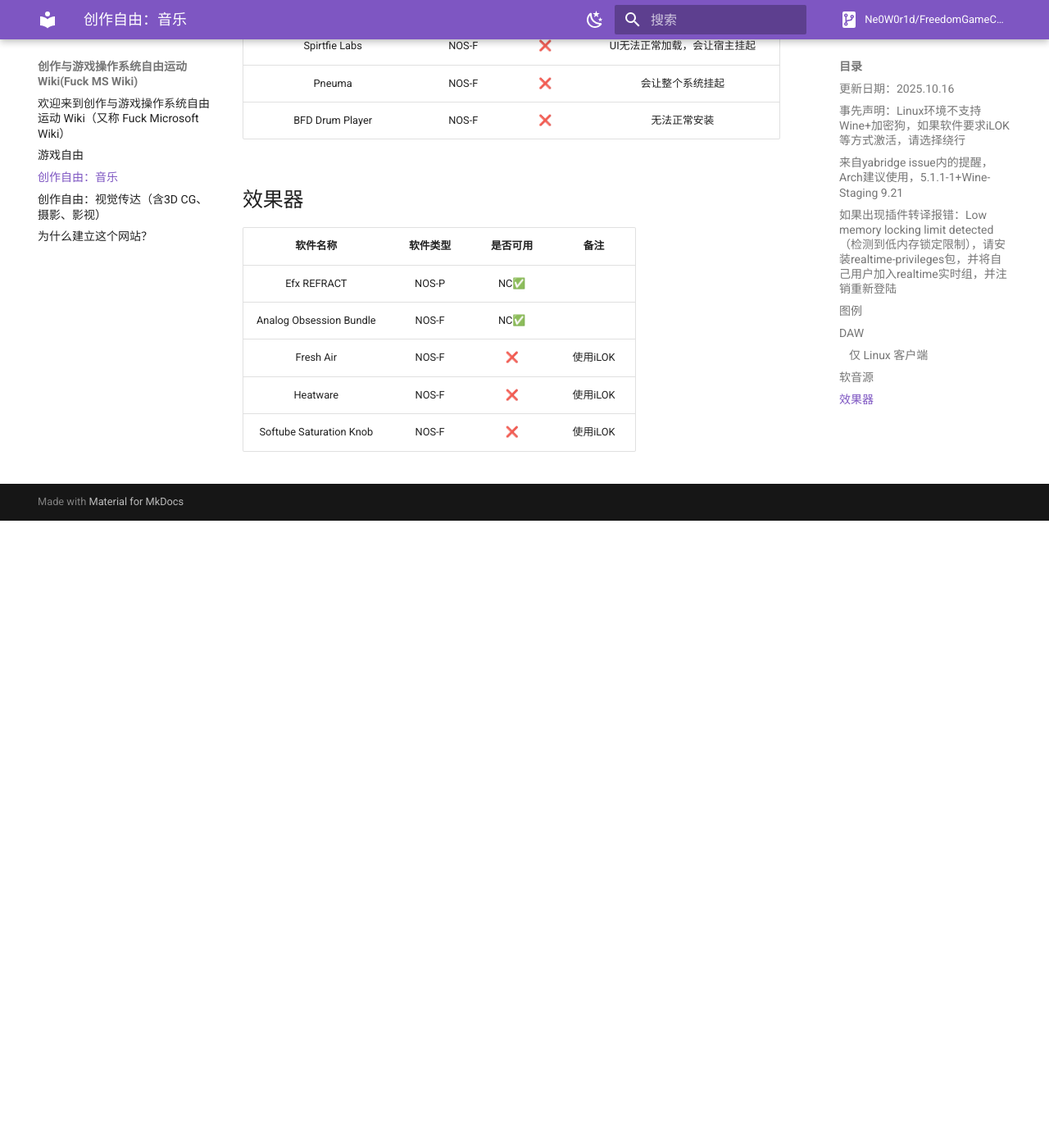
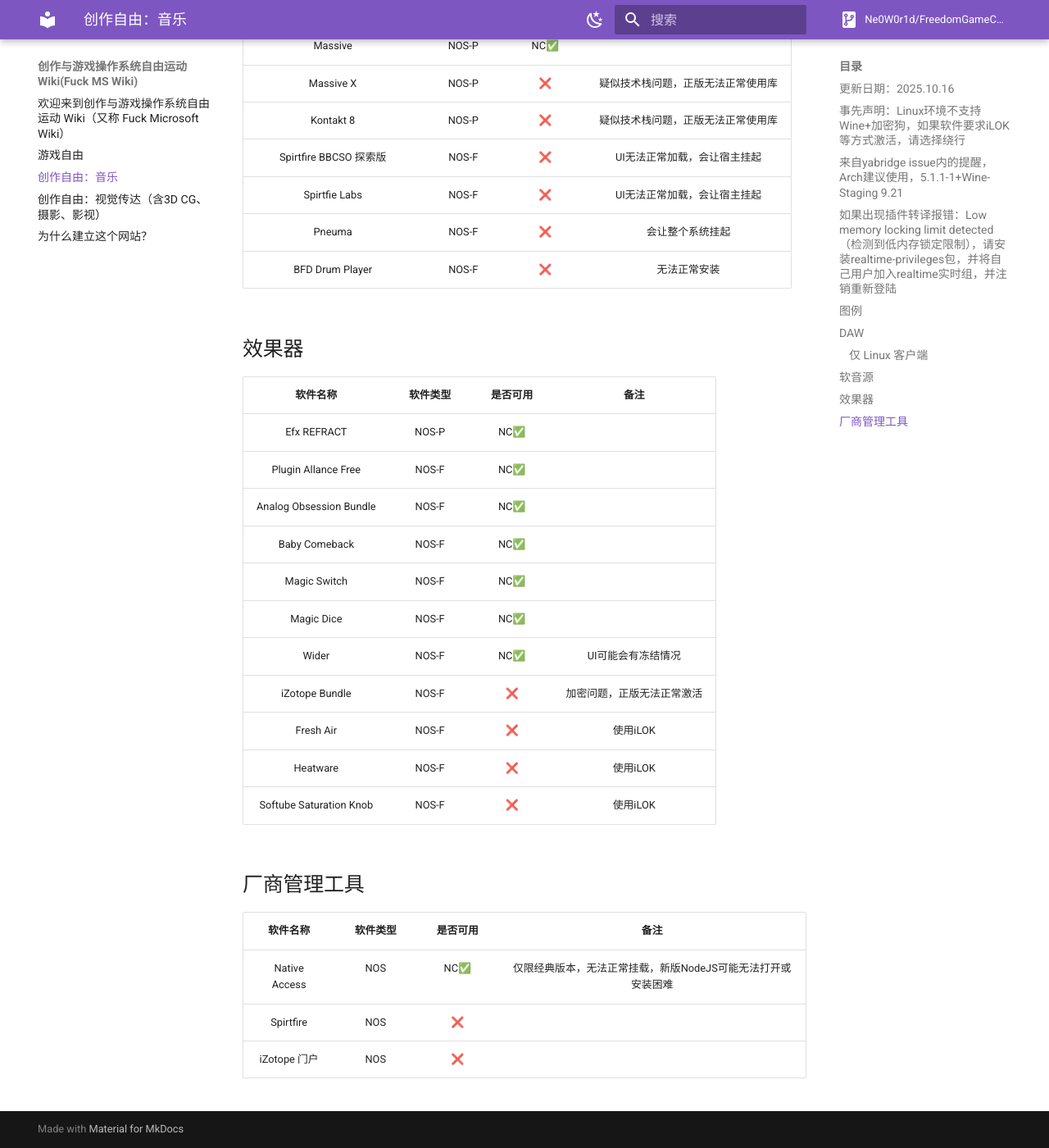
Before and after one commit to Ne0W0r1d/FreedomGameCreatorWiki, an MkDocs documentation site: the page built from docs/musicfreedom.md, in a window 1280 px wide and 1400 px high, scrolled down 1789 px. Shown: the whole window at 82% size. Built offline with MkDocs 1.6.1 and Material for MkDocs 9.7.7, drawn with Linux system fonts in a browser that asks for light colours; comment, search, counter and statistics services are not loaded; before the commit the page ends 2424 px from its top, so only the background shows below that.

Commit message:
1016 文档例行更新：主要更新音乐相关

```diff
--- a/docs/musicfreedom.md
+++ b/docs/musicfreedom.md
@@ -37,11 +37,15 @@
 | Zebralette 3 | NOS-F | Native✅ |  |
 | Vital | NOS-F | Native✅ | Clap可能出现无法打开的情况 |
 | Analog Lab V | NOS-FP | NC✅ | ASC可能无法下载，建议去官网下载 |
+| Kontakt
 | Ample Bass P Lite 2 | NOS-F | NC✅ |  |
 | Ample Guitar M Lite 2 | NOS-F | NC✅ |  |
 | Ample Percussion Cloudrum Lite | NOS-F | NC✅ |  |
 | Air Bassline | NOS-P | NC✅ |  |
 | Bloom KSHMR | NOS-P | NC✅ |  |
+| Massive | NOS-P | NC✅ |  |
+| Massive X | NOS-P | ❌ | 疑似技术栈问题，正版无法正常使用库 |
+| Kontakt 8 | NOS-P | ❌ | 疑似技术栈问题，正版无法正常使用库 |
 | Spirtfire BBCSO 探索版 | NOS-F | ❌ | UI无法正常加载，会让宿主挂起 |
 | Spirtfie Labs | NOS-F | ❌ | UI无法正常加载，会让宿主挂起 |
 | Pneuma | NOS-F | ❌ | 会让整个系统挂起 |
@@ -52,7 +56,21 @@
 | 软件名称 | 软件类型 | 是否可用 | 备注 |
 | :-----: | :-----: | :-----: | :-----: |
 | Efx REFRACT | NOS-P | NC✅ |  |
+| Plugin Allance Free | NOS-F | NC✅ |  |
 | Analog Obsession Bundle | NOS-F | NC✅ |  |
+| Baby Comeback | NOS-F | NC✅ | |
+| Magic Switch | NOS-F | NC✅ | |
+| Magic Dice | NOS-F | NC✅ | |
+| Wider | NOS-F | NC✅ | UI可能会有冻结情况 |
+| iZotope Bundle | NOS-F | ❌ | 加密问题，正版无法正常激活 |
 | Fresh Air | NOS-F | ❌ | 使用iLOK |
 | Heatware | NOS-F | ❌ | 使用iLOK |
 | Softube Saturation Knob | NOS-F | ❌ | 使用iLOK |
+
+## 厂商管理工具
+
+| 软件名称 | 软件类型 | 是否可用 | 备注 |
+| :-----: | :-----: | :-----: | :-----: |
+| Native Access | NOS | NC✅ | 仅限经典版本，无法正常挂载，新版NodeJS可能无法打开或安装困难 |
+| Spirtfire | NOS | ❌ |  |
+| iZotope 门户 | NOS | ❌ |  |
```
